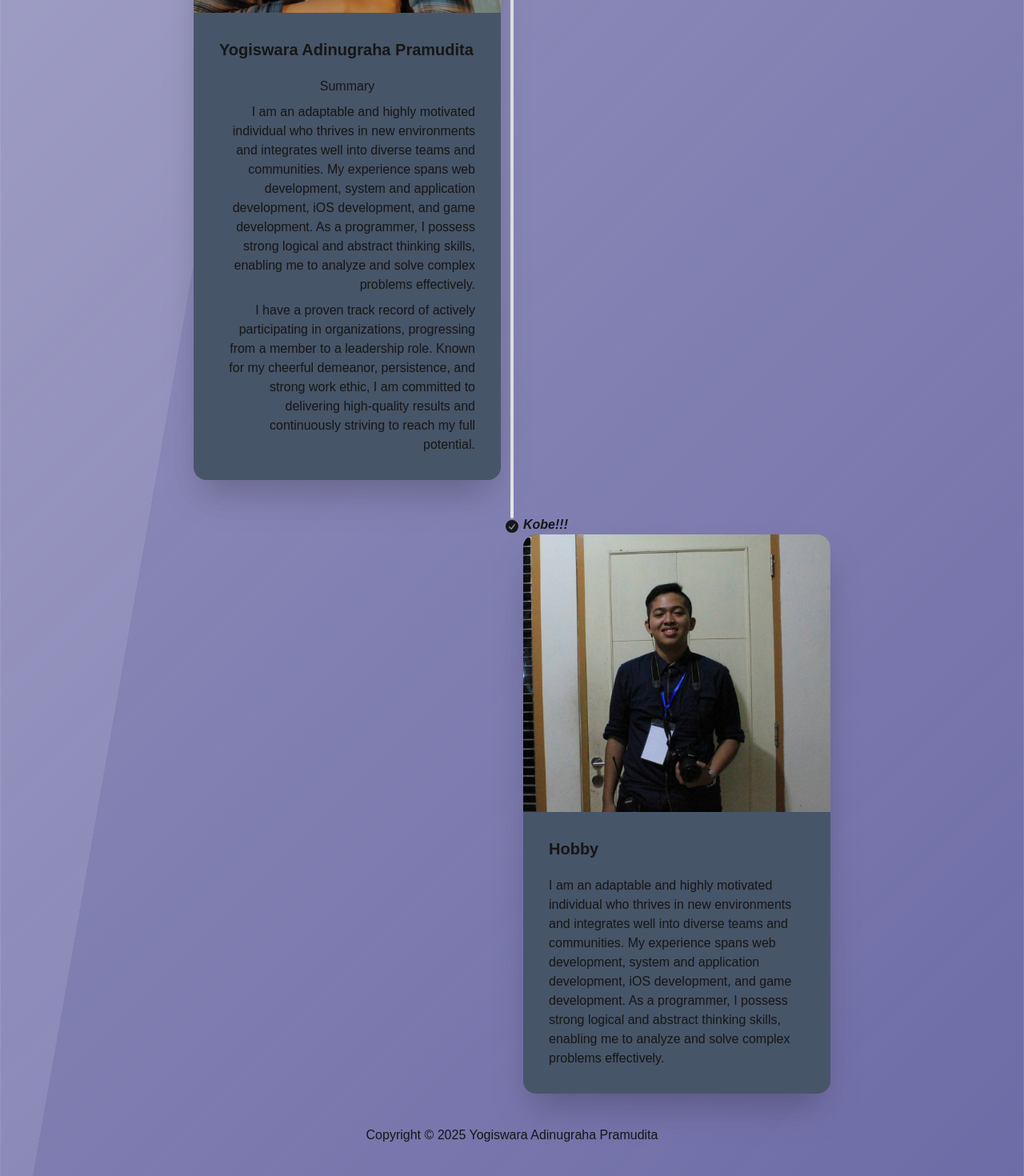
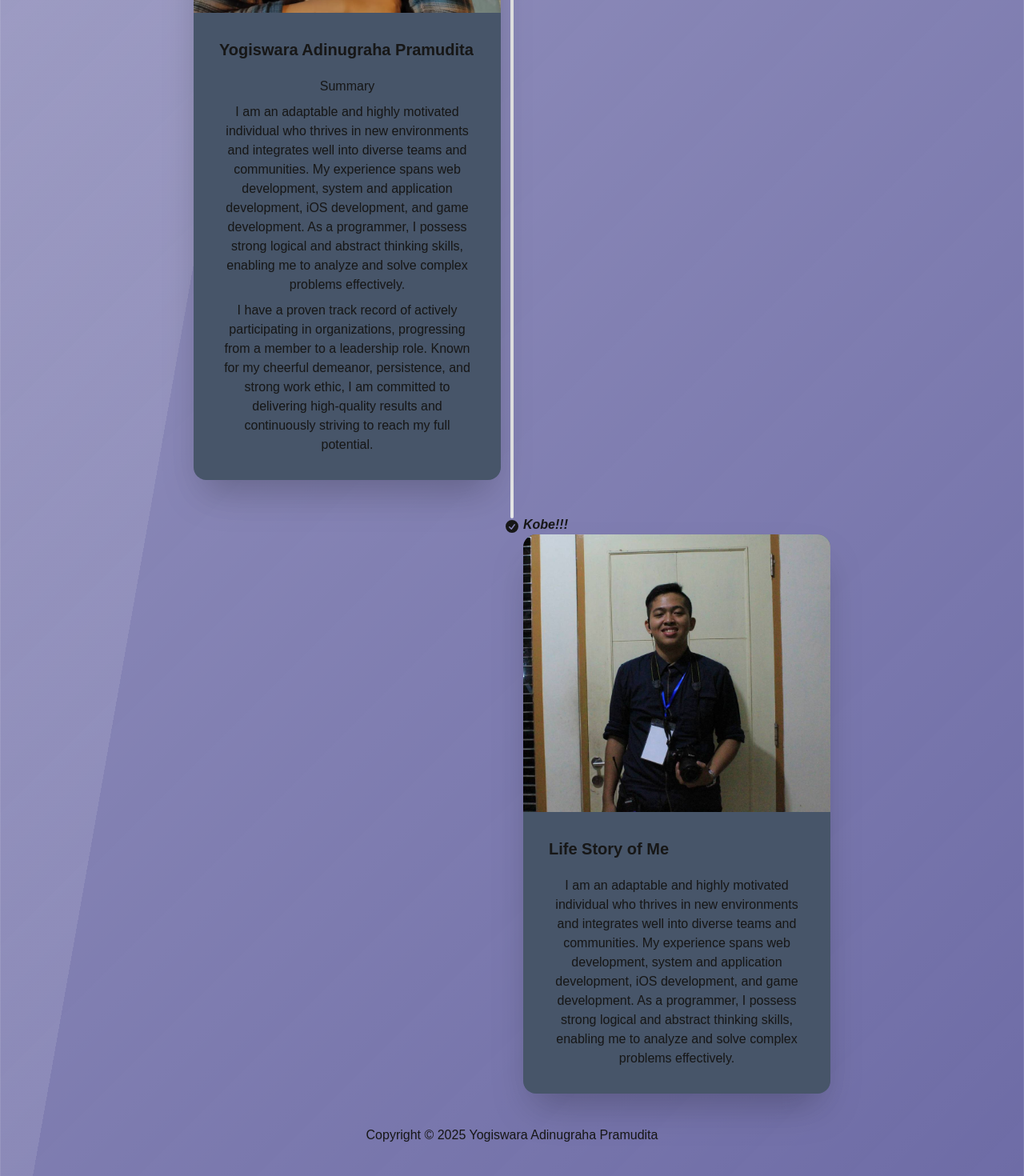
Before and after one commit to yogisyo16/porto-by-yogis, a Next.js app: page /about in a window 1280 px wide. Shown: the part 640-2110 px from the top of the page at 80% size. Built offline with nearby package versions, Linux system fonts and the light colour scheme; a web font is replaced by a local one.

Commit message:
new about

```diff
--- a/src/app/about/page.tsx
+++ b/src/app/about/page.tsx
@@ -59,7 +59,7 @@ export default function About() {
                                         <div className="card-body">
                                             <h2 className="card-title">Yogiswara Adinugraha Pramudita</h2>
                                             <h2 className="card-side text-center">Summary</h2>
-                                            <p>
+                                            <p className="text-center">
                                                 I am an adaptable and highly motivated individual who thrives in
                                                 new environments and integrates well into diverse teams and
                                                 communities. My experience spans web development, system and
@@ -68,7 +68,7 @@ export default function About() {
                                                 skills, enabling me to analyze and solve complex problems
                                                 effectively.
                                             </p>
-                                            <p>
+                                            <p className="text-center">
                                                 I have a proven track record of actively participating in
                                                 organizations, progressing from a member to a leadership role.
                                                 Known for my cheerful demeanor, persistence, and strong work
@@ -102,14 +102,21 @@ export default function About() {
                                         initial={{ opacity: 0, x: 50 }}
                                         whileInView={{ opacity: 1, x: 0 }}
                                         transition={{ duration: 1.6 }}
+                                        whileHover={{
+                                            scale: 1.02,
+                                            transition: {
+                                                duration: 0.6, // transition duration for hover effect
+                                                ease: "easeInOut", // transition easing for hover effect
+                                            },
+                                        }}
                                         viewport={{ once: false }}
                                     >
                                         <figure>
                                             <Image src="/images/Yogis2.jpg" width={500} height={500} alt="LinkedIn Yogiswara" />
                                         </figure>
                                         <div className="card-body">
-                                            <h1 className="card-title">Hobby</h1>
-                                            <p>
+                                            <h1 className="card-title text-center">Life Story of Me</h1>
+                                            <p className="text-center">
                                                 I am an adaptable and highly motivated individual who thrives in
                                                 new environments and integrates well into diverse teams and
                                                 communities. My experience spans web development, system and
```
